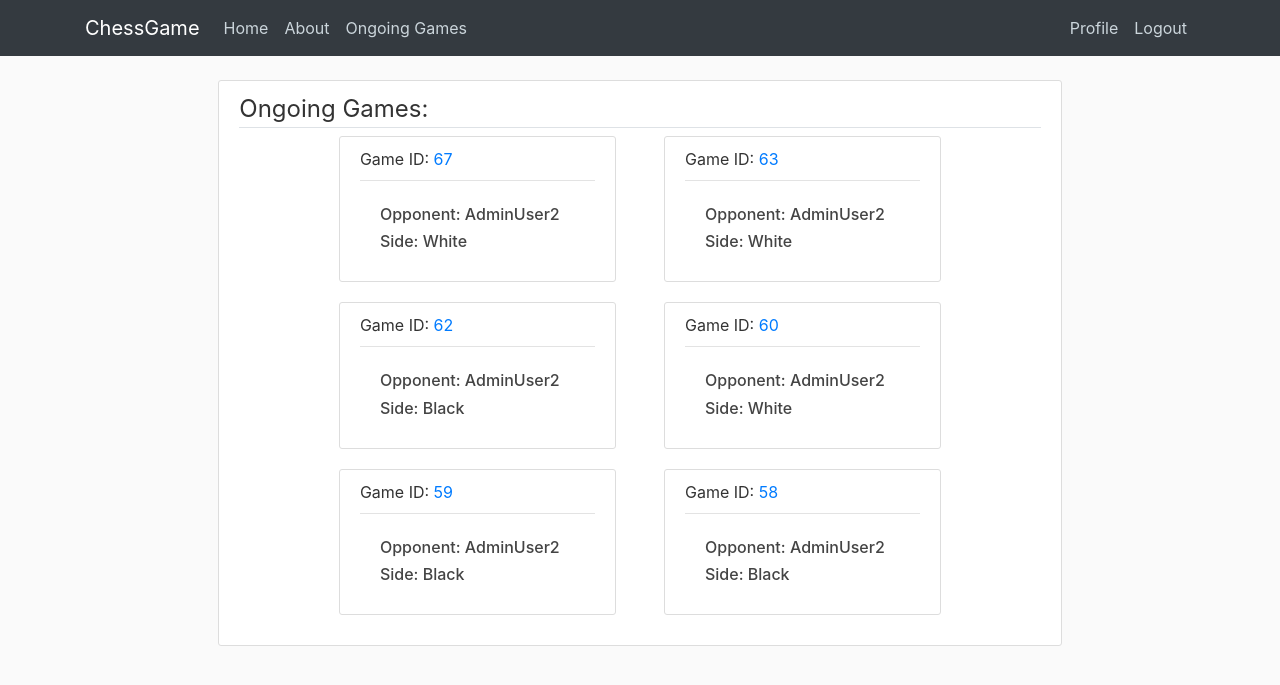
After one commit to Simulain/ChessGame, a Django app: page /ongoing/ in a window 1280 px wide. The commit adds this page. Shown: the top 685 px of the page. Run offline with Django 4.2, Linux system fonts and the light colour scheme; a user stored in the database is signed in; data comes from the database, SQL or seed files in the repository; both versions use the stored data as it was after the commit; some libraries are stand-ins or nearby versions.

Commit message:
Restructured code, removed unused views

```diff
--- /dev/null
+++ b/chess/templates/chess/ongoing.html
@@ -0,0 +1,21 @@
+{% extends "users/base.html" %}
+{% block content %}
+<div class="content-section">
+    <legend class="border-bottom me-4">Ongoing Games:</legend>
+    {% for g in games %}
+        {% if forloop.first %}<div class="row justify-content-md-center">{% endif %}
+        <article class="media content-section col-md-4 mx-4">
+            <div class="media-body">
+                <div class="article-metadata">
+                    <label for="opponent" class="label">Game ID:</label>
+                    <a id="opponent" href="{{g.link}}">{{ g.game.pk }}</a>
+                </div>
+                <div class="card-body">
+                    <h6 class="card-text">Opponent: {{ g.opponent }} </h6>
+                    <h6 class="card-text">Side: {{ g.side }} </h6>
+                </div>
+            </div>
+        </article>
+    {% endfor %}
+</div>
+{% endblock content %}
--- a/chess/urls.py
+++ b/chess/urls.py
@@ -7,4 +7,5 @@ urlpatterns = [
     path('about/', views.about, name='about'),
     path('multi/<int:game_id>', views.multiplayer, name='chess-multi'),
     path('creategame/', views.create.as_view(), name='create'),
+    path('ongoing/', views.ongoing, name="ongoing"),
 ]
--- a/chess/views.py
+++ b/chess/views.py
@@ -2,12 +2,9 @@ from django.contrib.auth.models import User
 from django.contrib import messages
 from django.shortcuts import get_object_or_404, render
 from django.http import HttpResponseRedirect
-from django.urls import reverse
+from django.db.models import Q
 from django.views import View
-from .models import Game
-
-def chessGame(request):
-    return render(request, 'chess/game.html')
+from .models import COMPLETED, Game
 
 
 class create(View):
@@ -42,3 +39,35 @@ def home(request):
 
 def about(request):
     return render(request, 'chess/home.html')
+
+def ongoing(request):
+    games = []
+    all = Game.objects.filter(Q(host=request.user) | Q(opponent=request.user)).filter(~Q(status=COMPLETED)).order_by('-id')
+    for game in all:
+        game_info = {}
+
+        game_info['game'] = game
+        game_info['link'] = f"/multi/{game.id}"
+        game_info['side'] = determine_side(game, request.user)
+
+        game_info['opponent'] = game.opponent
+        if game.host != request.user:
+            game_info['opponent'] = game.host
+
+        games.append(game_info)
+
+    return render(request, 'chess/ongoing.html', {'games' : games})
+
+
+# Helper functions
+def determine_side(game, user):
+    if user == game.host:
+        if game.host_white:
+            return 'White'
+        else:
+            return 'Black'
+    else:
+        if game.host_white:
+            return 'Black'
+        else:
+            return 'White'
--- a/users/templates/users/base.html
+++ b/users/templates/users/base.html
@@ -30,6 +30,9 @@
                 <div class="navbar-nav mr-auto">
                   <a class="nav-item nav-link" href="{% url 'home' %}">Home</a>
                   <a class="nav-item nav-link" href="{% url 'about' %}">About</a>
+                  {% if user.is_authenticated %}
+                  <a class="nav-item nav-link" href="{% url 'ongoing' %}">Ongoing Games</a>
+                  {% endif %}
                 </div>
                 <!-- Navbar Right Side -->
                 <div class="navbar-nav ms-auto">
--- a/users/templates/users/profile.html
+++ b/users/templates/users/profile.html
@@ -28,10 +28,11 @@
             <article class="media content-section col-md-4 mx-4">
                 <div class="media-body">
                     <div class="article-metadata">
-                        <label for="opponent" class="label">Opponent:</label>
-                        <a id="opponent" href="#">{{ g.game.opponent.username }}</a>
+                        <label for="opponent" class="label">Game ID:</label>
+                        <a id="opponent" href="{{g.link}}">{{ g.game.pk }}</a>
                     </div>
                     <div class="card-body">
+                        <h6 class="card-text">Opponent: {{ g.opponent }} </h6>
                         <h6 class="card-text">Side: {{ g.side }} </h6>
                         <h6 class="card-text">Result: {{ g.result_text }} </h6>
                     </div>
```
Also changed, not shown: chess/templates/chess/local.html (+2 -6 lines), users/views.py (+6 -4 lines), db.sqlite3.
